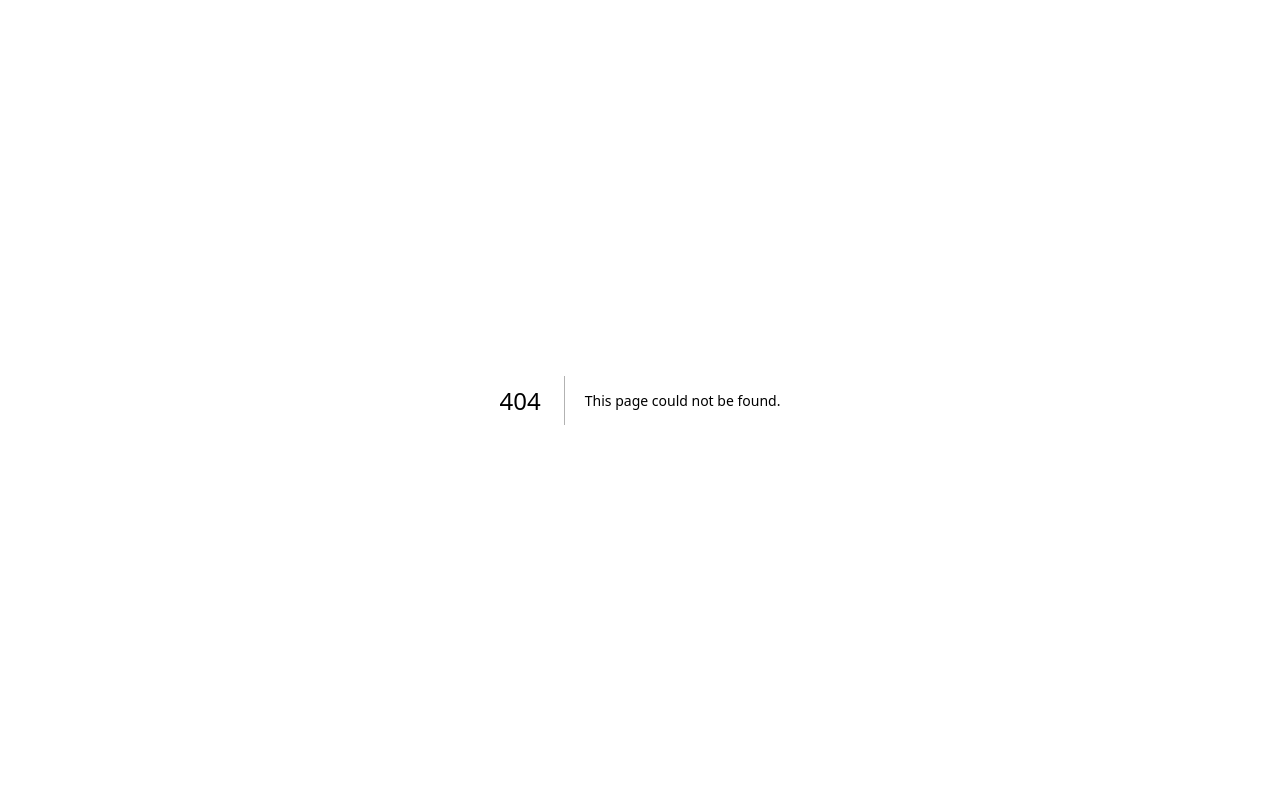
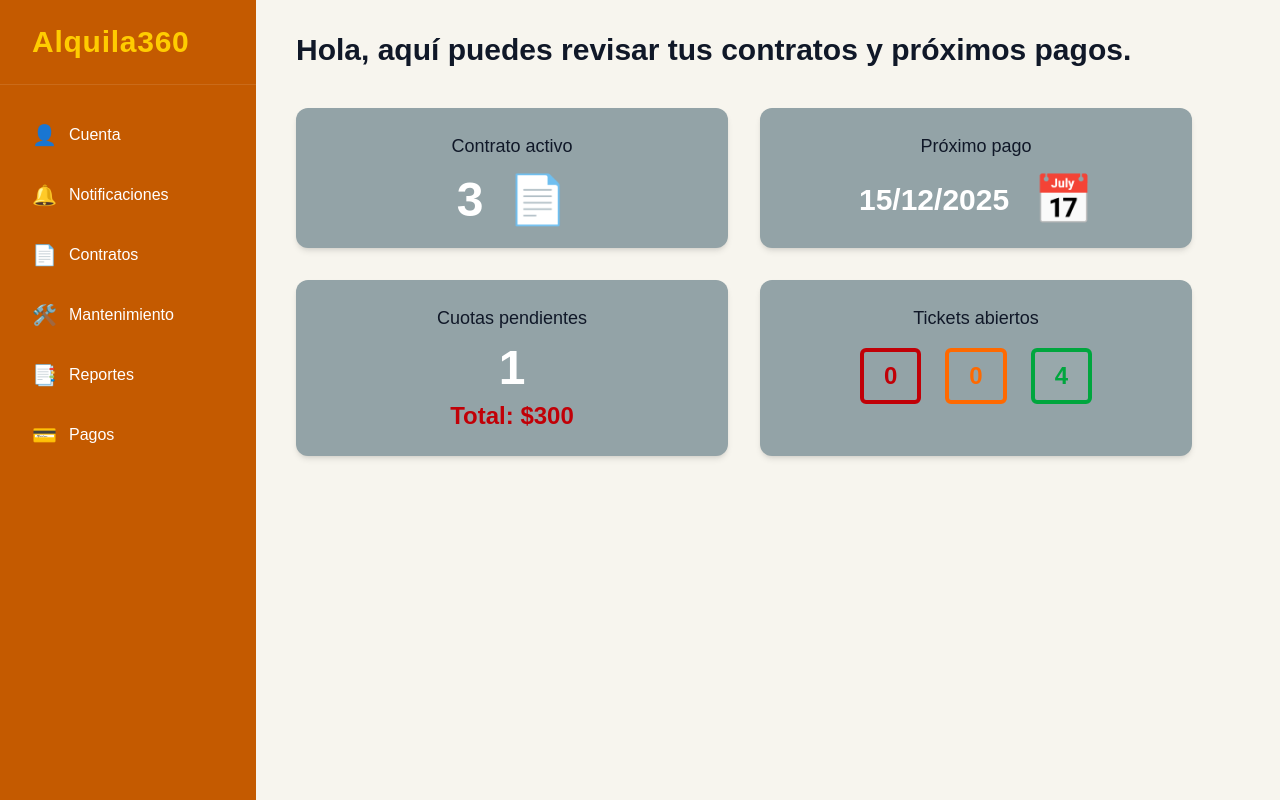
Before and after one commit to JairoMontanoUCB/Alquila360, a Next.js app in the folder alquila360-frontend/: page /inquilino in a window 1280 px wide. Before the commit this address had no page. Built offline with nearby package versions, Linux system fonts and the light colour scheme.

Commit message:
Creacion de la pagina inquilino

```diff
--- /dev/null
+++ b/alquila360-frontend/src/app/inquilino/page.tsx
@@ -0,0 +1,130 @@
+"use client";
+
+export default function DashboardInquilino() {
+  // Datos fijos por ahora, luego los traen del backend
+  const resumen = {
+    contratosActivos: 3,
+    proximoPago: "15/12/2025",
+    cuotasPendientes: 1,
+    totalPendiente: 300,
+    tickets: {
+      urgentes: 0,
+      enProceso: 0,
+      resueltos: 4,
+    },
+  };
+
+  const menuItems = [
+    { label: "Cuenta", icon: "👤" },
+    { label: "Notificaciones", icon: "🔔" },
+    { label: "Contratos", icon: "📄" },
+    { label: "Mantenimiento", icon: "🛠️" },
+    { label: "Reportes", icon: "📑" },
+    { label: "Pagos", icon: "💳" },
+  ];
+
+  return (
+    <div className="min-h-screen flex bg-[#f7f5ee]">
+
+      {/* SIDEBAR */}
+      <aside className="w-64 bg-[#c45a00] text-white flex flex-col">
+        <div className="px-8 py-6 border-b border-white/10">
+          <h1 className="text-3xl font-extrabold tracking-wide text-[#ffcc00]">
+            Alquila360
+          </h1>
+        </div>
+
+        <nav className="flex-1 px-4 py-6 space-y-2">
+          {menuItems.map((item) => (
+            <button
+              key={item.label}
+              type="button"
+              className="w-full flex items-center gap-3 px-4 py-3 rounded-xl text-left text-white hover:bg-white/10 transition"
+            >
+              <span className="text-xl">{item.icon}</span>
+              <span className="font-medium">{item.label}</span>
+            </button>
+          ))}
+        </nav>
+      </aside>
+
+      {/* CONTENIDO PRINCIPAL */}
+      <main className="flex-1 px-10 py-8">
+        <h2 className="text-2xl md:text-3xl font-semibold text-gray-900 mb-10">
+          Hola, aquí puedes revisar tus contratos y próximos pagos.
+        </h2>
+
+        {/* GRID 2x2 */}
+        <section className="grid grid-cols-1 md:grid-cols-2 gap-8 max-w-4xl">
+          {/* Contrato activo */}
+          <div className="bg-[#93a3a7] rounded-xl shadow-md px-8 py-6 flex flex-col justify-between">
+            <h3 className="text-lg font-medium text-gray-900 mb-4 text-center">
+              Contrato activo
+            </h3>
+            <div className="flex items-center justify-center gap-6">
+              <span className="text-5xl font-bold text-white">
+                {resumen.contratosActivos}
+              </span>
+              <span className="text-5xl">📄</span>
+            </div>
+          </div>
+
+          {/* Próximo pago */}
+          <div className="bg-[#93a3a7] rounded-xl shadow-md px-8 py-6 flex flex-col justify-between">
+            <h3 className="text-lg font-medium text-gray-900 mb-4 text-center">
+              Próximo pago
+            </h3>
+            <div className="flex items-center justify-center gap-6">
+              <span className="text-3xl font-semibold text-white">
+                {resumen.proximoPago}
+              </span>
+              <span className="text-5xl">📅</span>
+            </div>
+          </div>
+
+          {/* Cuotas pendientes */}
+          <div className="bg-[#93a3a7] rounded-xl shadow-md px-8 py-6 flex flex-col justify-between">
+            <h3 className="text-lg font-medium text-gray-900 mb-3 text-center">
+              Cuotas pendientes
+            </h3>
+            <div className="flex flex-col items-center">
+              <span className="text-5xl font-bold text-white mb-2">
+                {resumen.cuotasPendientes}
+              </span>
+              <span className="text-2xl font-bold text-red-700">
+                Total: ${resumen.totalPendiente}
+              </span>
+            </div>
+          </div>
+
+          {/* Tickets abiertos */}
+          <div className="bg-[#93a3a7] rounded-xl shadow-md px-8 py-6 flex flex-col">
+            <h3 className="text-lg font-medium text-gray-900 mb-4 text-center">
+              Tickets abiertos
+            </h3>
+            <div className="flex justify-center gap-6">
+              {/* Urgentes */}
+              <div className="border-4 rounded-md px-5 py-2 border-red-700 flex items-center justify-center">
+                <span className="text-2xl font-semibold text-red-700">
+                  {resumen.tickets.urgentes}
+                </span>
+              </div>
+              {/* En proceso */}
+              <div className="border-4 rounded-md px-5 py-2 border-orange-500 flex items-center justify-center">
+                <span className="text-2xl font-semibold text-orange-500">
+                  {resumen.tickets.enProceso}
+                </span>
+              </div>
+              {/* Resueltos */}
+              <div className="border-4 rounded-md px-5 py-2 border-green-600 flex items-center justify-center bg-white/5">
+                <span className="text-2xl font-semibold text-green-600">
+                  {resumen.tickets.resueltos}
+                </span>
+              </div>
+            </div>
+          </div>
+        </section>
+      </main>
+    </div>
+  );
+}
```
